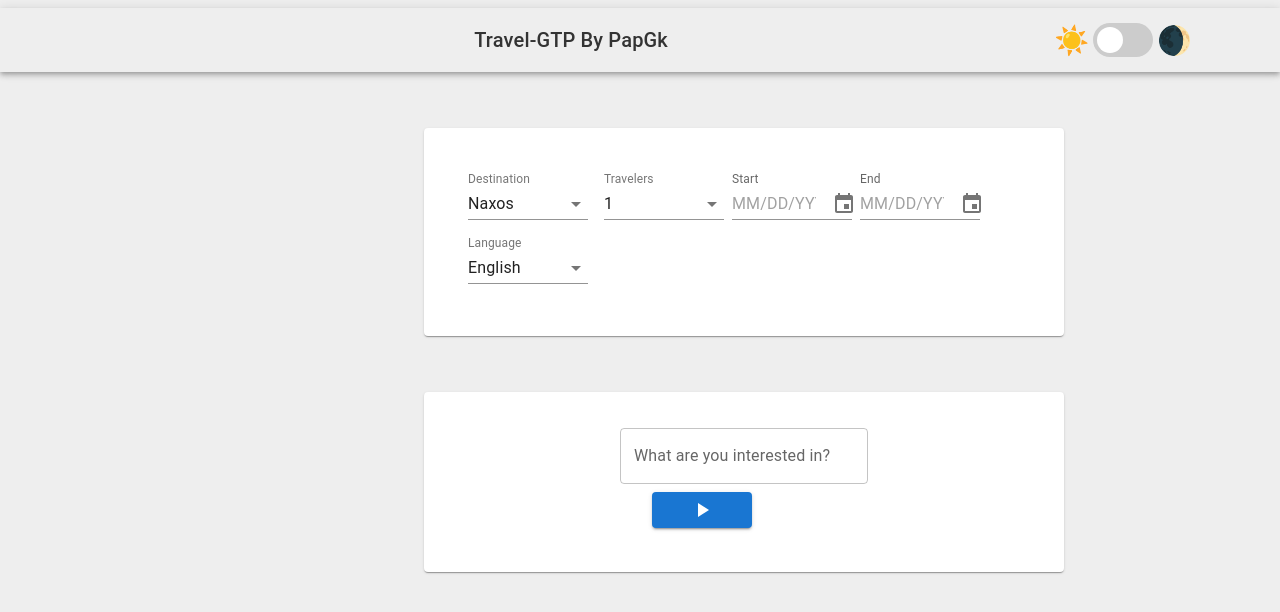
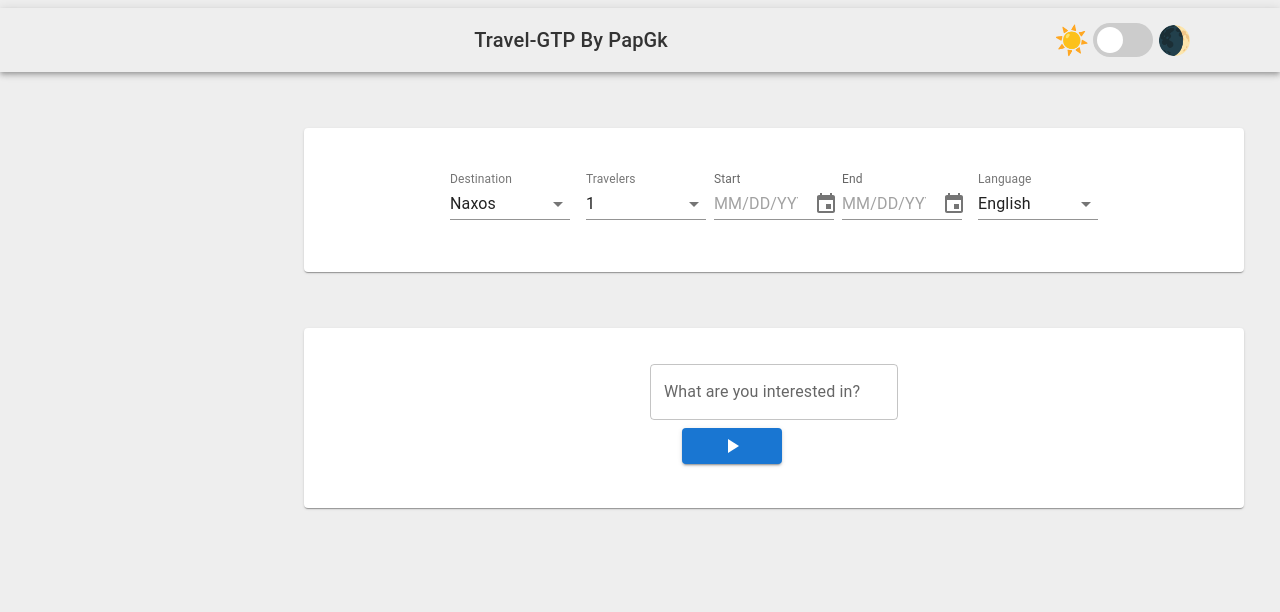
Before and after one commit to l-papantoniou/openai-ui, a React (Create React App) app: page / in a window 1280 px wide. Shown: the top 612 px of the page. Built offline with nearby package versions, Linux system fonts and the light colour scheme; the HTML template or start-up script is replaced by a standard one.

Commit message:
Changes on CardComponent. Resize the card.

```diff
--- a/src/components/CardComponent.js
+++ b/src/components/CardComponent.js
@@ -3,8 +3,8 @@ import Card from "@mui/material/Card";
 const CardComponent = ({children}) => {
     return (
         <Card sx={{
-            ml: 50,
-            maxWidth: "sm",
+            ml: 35,
+            maxWidth: "md",
             marginTop: 7,
             mb: 2,
             display: "flex",
```
